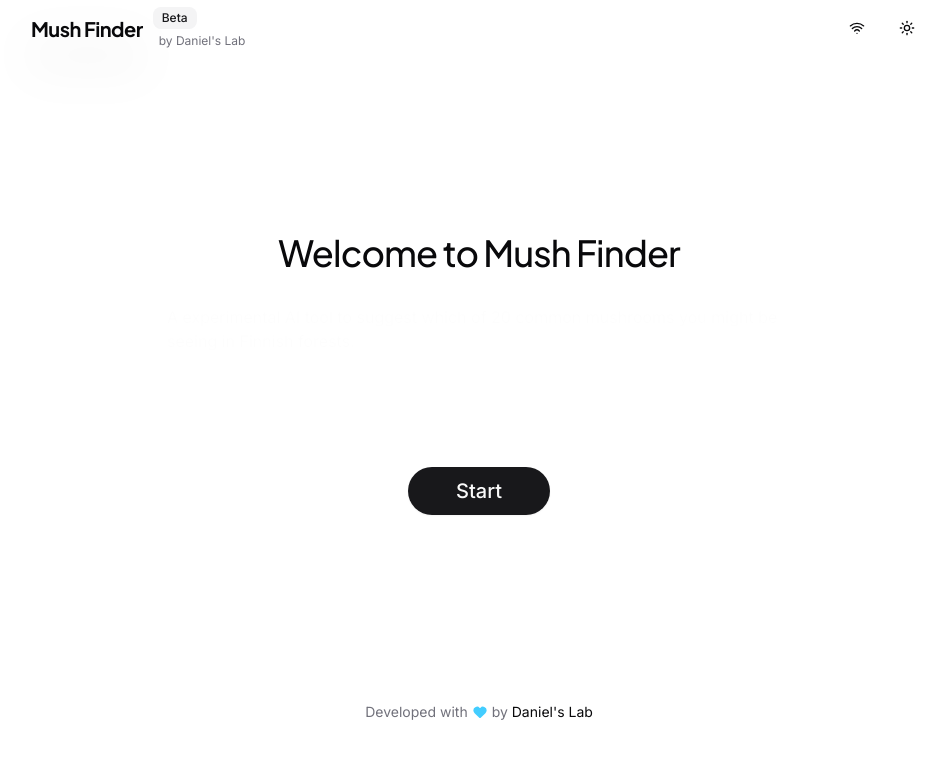
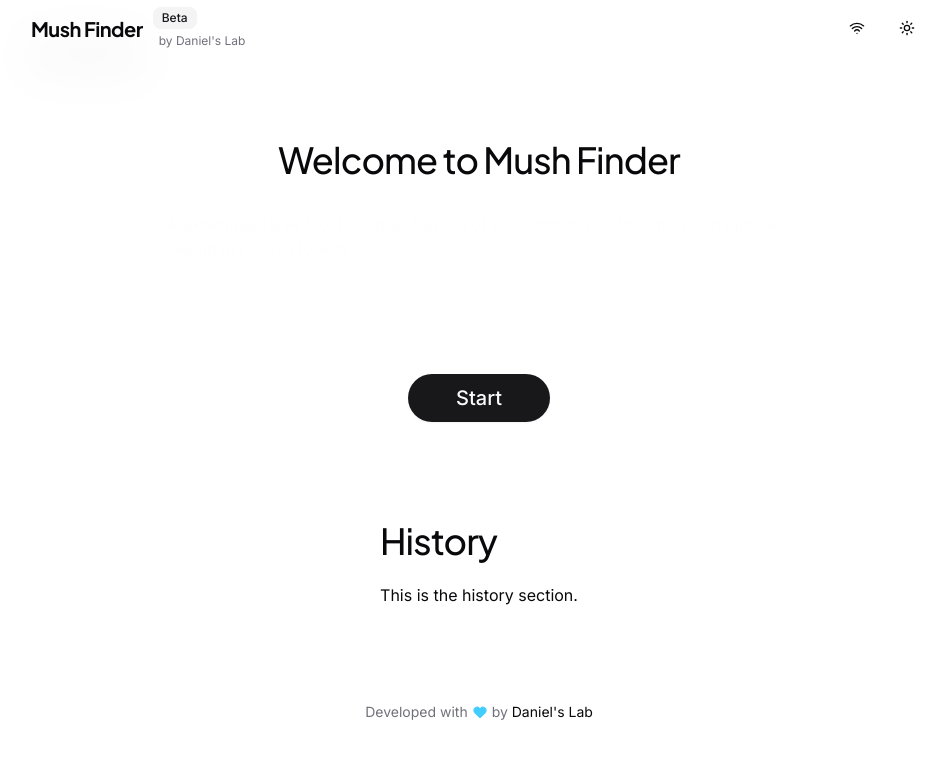
Before and after one commit to danielxfeng/mush-finder-monorepo, a React (Vite) app in the folder apps/mush-frontend/: page / in a window 1280 px wide. Shown: the top 758 px of the page, without its empty margins (161-1107 px from the left). Built offline with nearby package versions, Linux system fonts and the light colour scheme.

Commit message:
feat: add History component, skeleton only.

```diff
--- a/apps/mush-frontend/src/App.tsx
+++ b/apps/mush-frontend/src/App.tsx
@@ -1,3 +1,4 @@
+import History from '@/components/History';
 import InferenceEntry from '@/components/inference/InferenceEntry';
 import Introduction from '@/components/Introduction';
 
@@ -6,6 +7,7 @@ const App = () => {
     <main className='flex w-full flex-1 flex-col items-center justify-center gap-24'>
       <Introduction />
       <InferenceEntry />
+      <History />
     </main>
   );
 };
--- /dev/null
+++ b/apps/mush-frontend/src/components/History.tsx
@@ -0,0 +1,10 @@
+const History = () => {
+  return (
+    <section>
+      <h2>History</h2>
+      <p>This is the history section.</p>
+    </section>
+  );
+};
+
+export default History;
```
